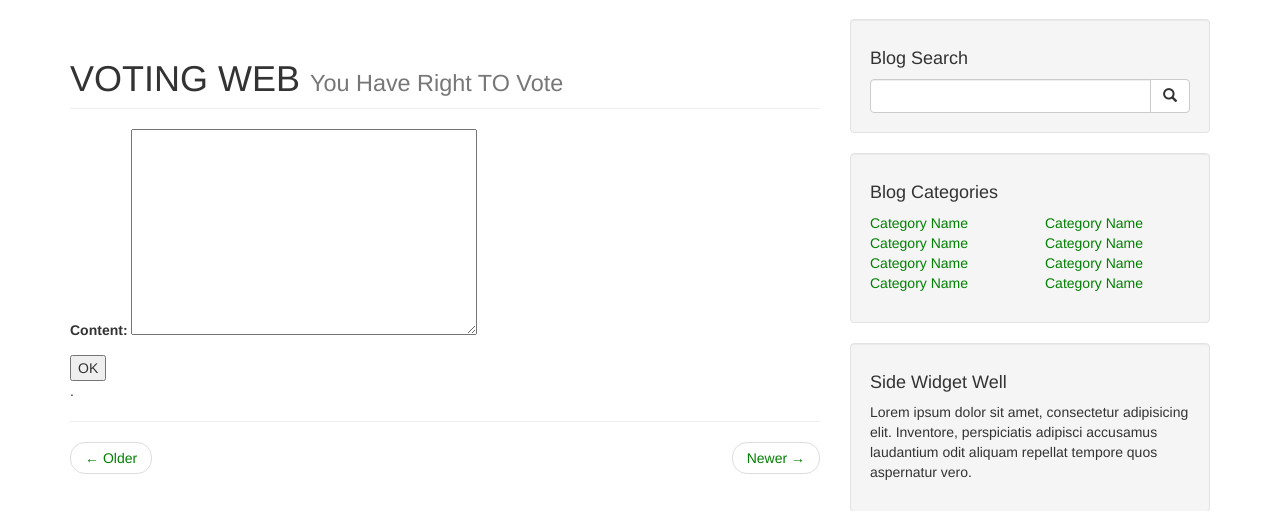
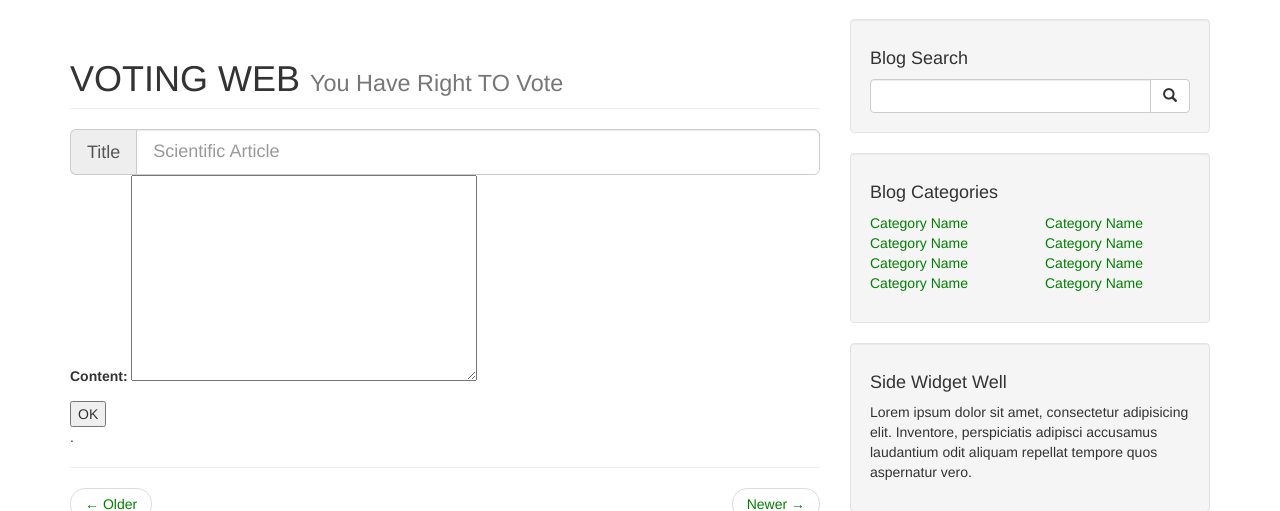
Before and after one commit to NameNolen/Django-workshop, a Django app: a page that uses mysite/polls/templates/polls/addquestion.html in a window 1280 px wide. Shown: the part 51-562 px from the top of the page. Run offline with Django 3.2, Linux system fonts and the light colour scheme; some libraries are stand-ins or nearby versions.

Commit message:
modified:   mysite/db.sqlite3 	new file:   mysite/polls/migrations/0005_auto_20151208_2155.py 	modified:   mysite/polls/models.py 	modified:   mysite/polls/templates/polls/addquestion.html

```diff
--- a/mysite/polls/models.py
+++ b/mysite/polls/models.py
@@ -9,7 +9,7 @@ from ckeditor_uploader.fields import RichTextUploadingField
 class Question(models.Model):
 	content=RichTextUploadingField(blank=True)
 	question_text=models.CharField(max_length=200)
-	pub_date=models.DateTimeField('date published',auto_now=True)
+	pub_date=models.DateTimeField('date published', default=timezone.now)
 	def __unicode__(self):
 		return self.question_text
 	def was_published_recently(self):
--- a/mysite/polls/templates/polls/addquestion.html
+++ b/mysite/polls/templates/polls/addquestion.html
@@ -3,9 +3,15 @@
 
 <form  method="post">
 {% csrf_token %}
+     <div class="input-group input-group-lg">
+        <span class="input-group-addon" id="sizing-addon1">Title</span>
+        <input id="id_title"  name='question_text' type="text" class="form-control" placeholder="Scientific Article" aria-describedby="sizing-addon1">
+     </div>
 {{ form.media }}
 {{ form.as_p }}
 <input type="submit" value="OK"/>
 </form>
 
+
+
 {% endblock %}
```
Also changed, not shown: mysite/db.sqlite3, mysite/polls/migrations/0005_auto_20151208_2155.py (added).
